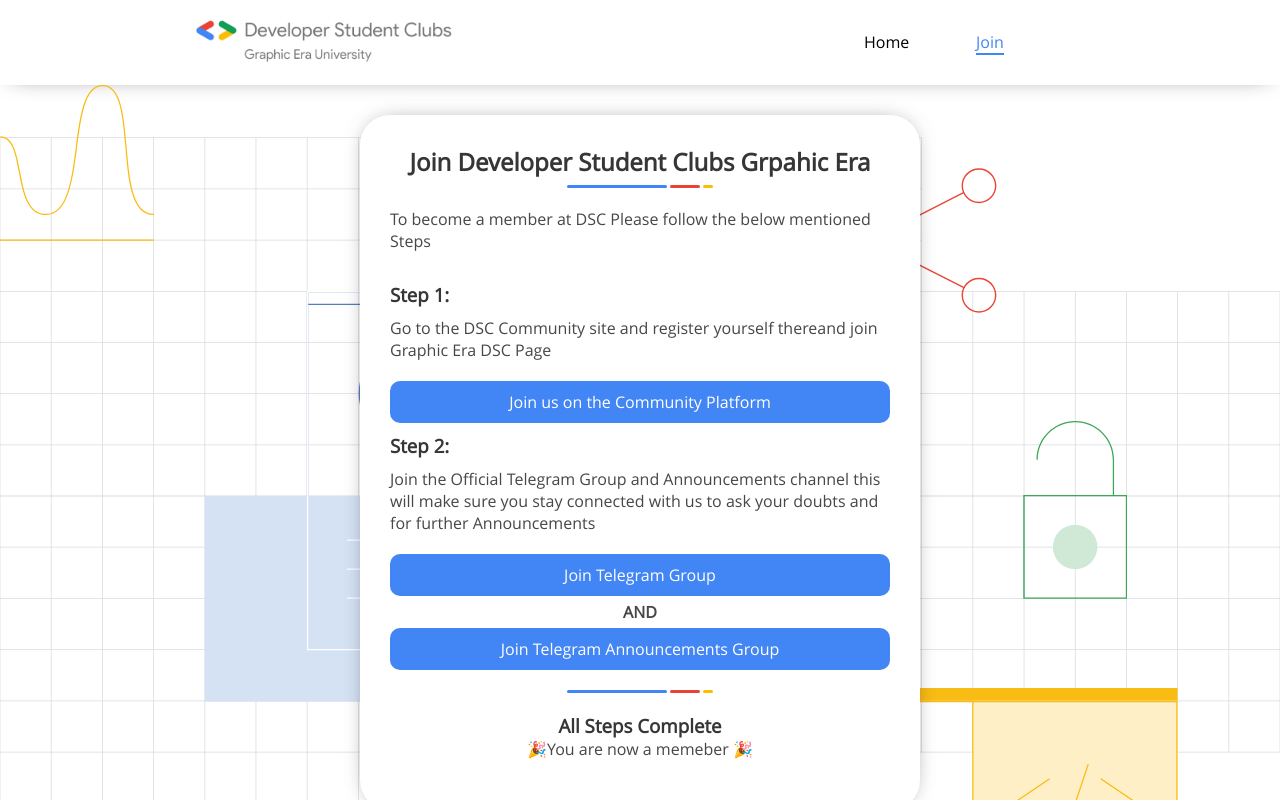
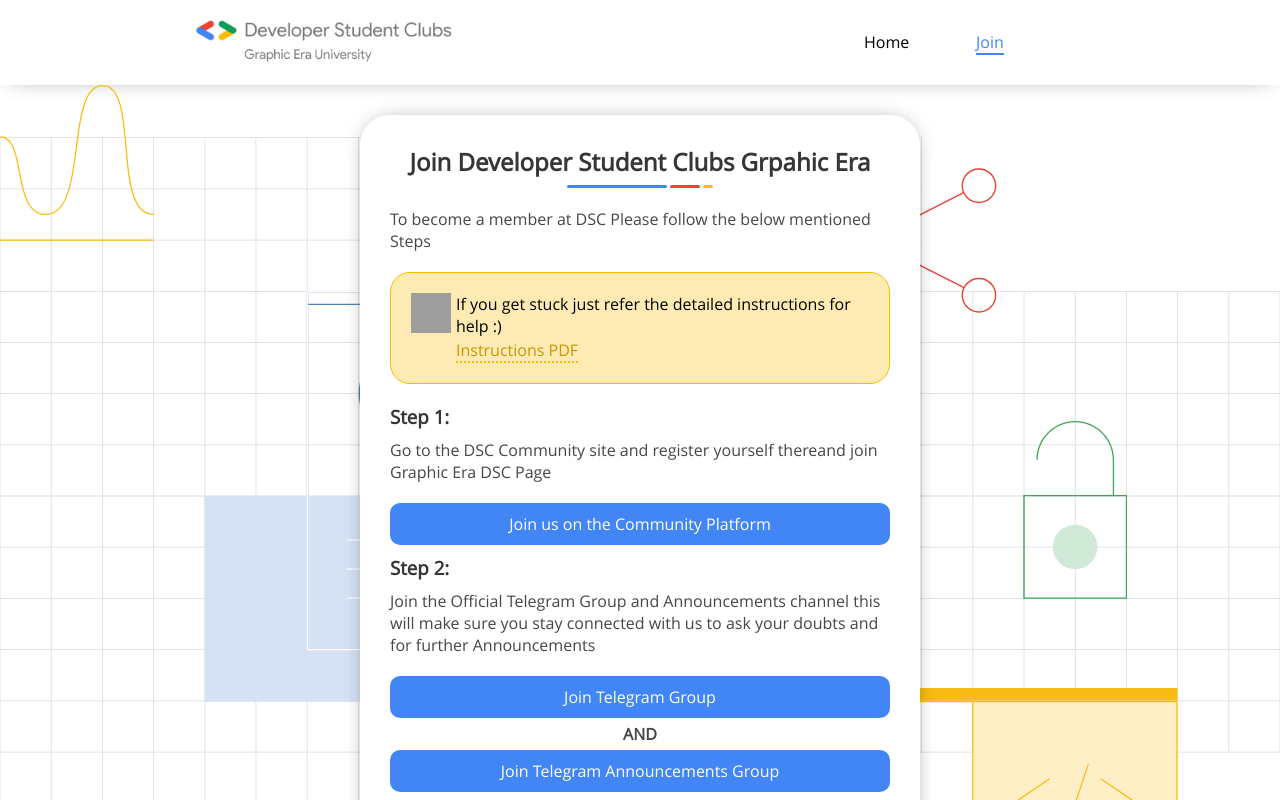
Before and after one commit to ayushk01/dscgeu-web, a React (Create React App) app: page /join in a window 1280 px wide. Shown: the top 800 px of the page. Built offline with nearby package versions, Linux system fonts and the light colour scheme; grey boxes are pictures that could not be loaded.

Commit message:
updated join box

```diff
--- a/src/index.css
+++ b/src/index.css
@@ -191,6 +191,35 @@
 
 .Join section .enjoy h3 {
   margin: 0;
+}
+
+.Join .help {
+  margin-bottom: 10px;
+  display: -webkit-box;
+  display: -ms-flexbox;
+  display: flex;
+  background: #feebb4;
+  border-radius: 20px;
+  border: solid 1px #fbbc04;
+  padding: 20px;
+}
+
+.Join .help img {
+  height: 40px;
+  width: 40px;
+  margin-right: 5px;
+}
+
+.Join .help .link {
+  margin-top: 2px;
+  max-width: -webkit-max-content;
+  max-width: -moz-max-content;
+  max-width: max-content;
+  border-bottom: dotted 2px #fbbc04;
+}
+
+.Join .help a {
+  color: #c99603;
 }
 
 .Home {
--- a/src/index.scss
+++ b/src/index.scss
@@ -140,6 +140,27 @@
       h3{
         margin: 0;
       }
+		}
+	}
+	.help{
+		margin-bottom: 10px;
+		display: flex;
+		background: lighten($color: $yellow, $amount: 35);
+		border-radius: 20px;
+		border: solid 1px $yellow;
+		padding: 20px ;
+		img{
+			height: 40px;
+			width: 40px;
+			margin-right: 5px;
+		}
+		.link{
+			margin-top: 2px;
+			max-width: max-content;
+			border-bottom: dotted 2px $yellow ;
+		}
+		a{
+			color:darken($color: $yellow, $amount: 10);
 		}
 	}
 }
--- a/src/pages/Join.js
+++ b/src/pages/Join.js
@@ -17,6 +17,27 @@
 							To become a member at DSC Please follow the below
 							mentioned Steps
 						</p>
+
+						<div className="help">
+							<img
+								src="https://static.thenounproject.com/png/16966-200.png"
+								alt="bulb"
+							/>
+							<div className="text">
+								<div className="content">
+									If you get stuck just refer the detailed
+									instructions for help :)
+								</div>
+								<div className="link">
+									<a
+										href="https://dscgeu.now.sh/static/dscjoin.pdf"
+										target="_blank">
+										Instructions PDF
+									</a>
+								</div>
+							</div>
+						</div>
+
 						<h3>Step 1: </h3>
 						<p>
 							Go to the DSC Community site and register yourself
```
Also changed, not shown: 1 other file (tests, documents, lock files or other folders).
